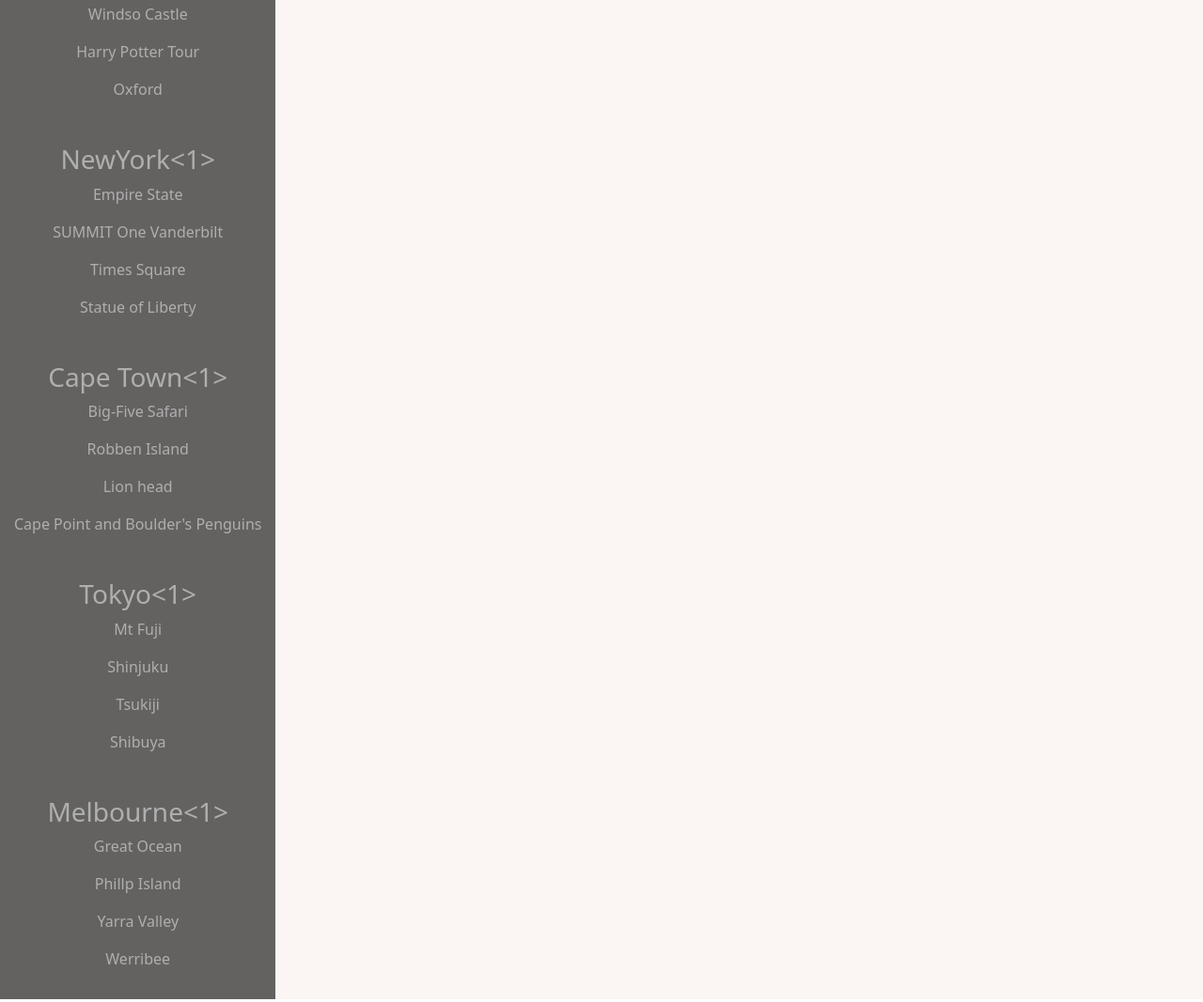
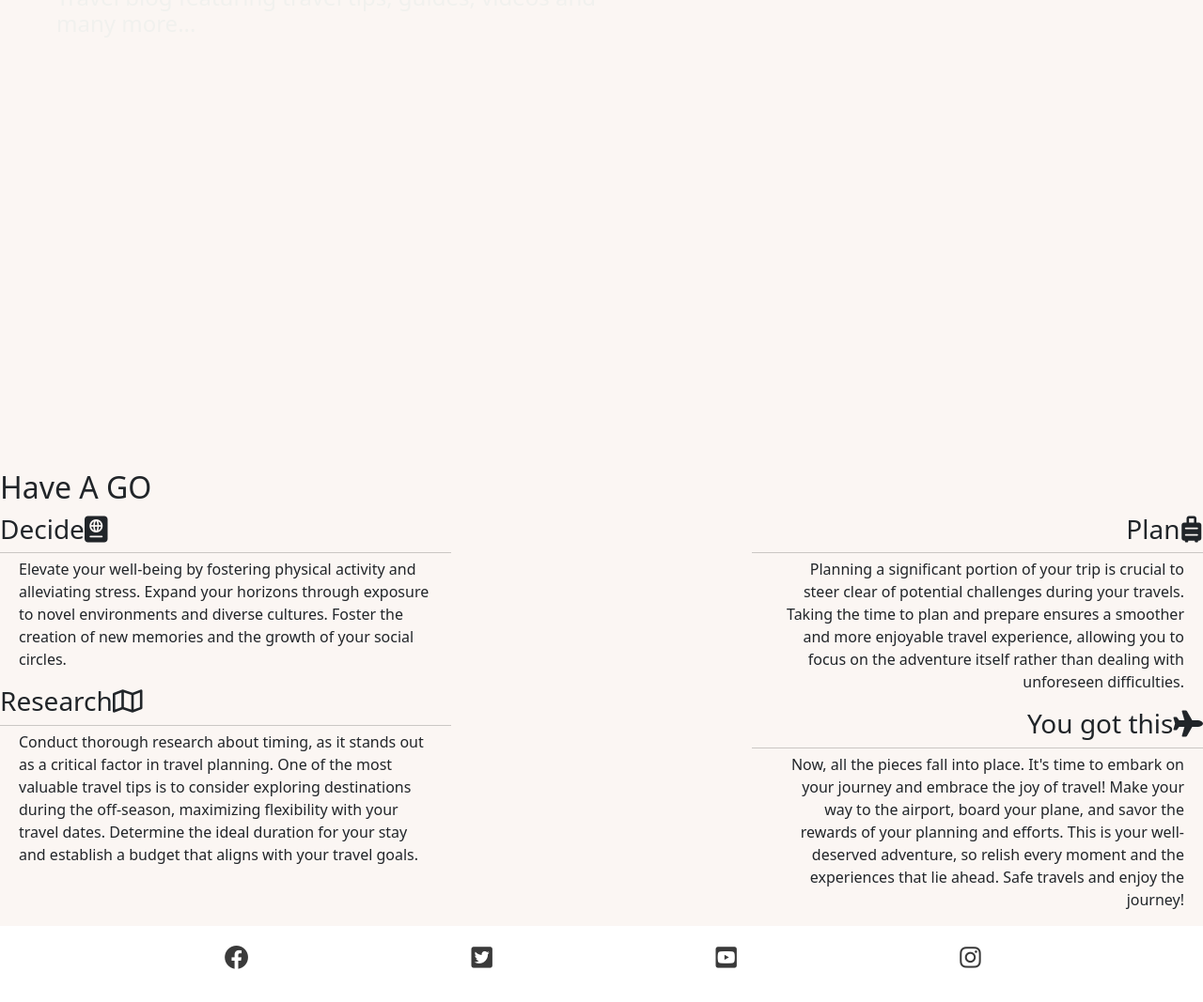
Before and after one commit to Stephanniee/LoveTravel, a plain HTML site: page index.html in a window 1280 px wide. Shown: the part 1252-2319 px from the top of the page at 94% size. Drawn offline with nearby package versions, Linux system fonts and the light colour scheme.

Commit message:
made changes to text

```diff
--- a/index.html
+++ b/index.html
@@ -48,7 +48,7 @@
             </div>
         </section>
         <section id="About travel">
-        <h2></h2>
+            <h2>Have A GO</h2>
             <div id="beginning">
                 <div id="first-step">
                     <div>
@@ -56,90 +56,48 @@
                         <hr>
                         <p>Elevate your well-being by fostering physical activity and alleviating stress.
                             Expand your horizons through exposure to novel environments and diverse cultures.
-                    Foster the creation of new memories and the growth of your social circles.
-                    Stimulate your creativity and transform your perspective.
-                    Cultivate improved communication skills, fostering stronger connections with both others and yourself.</p>
+                            Foster the creation of new memories and the growth of your social circles. </p>
                     </div>
                     <div>
                         <h3>Research<i class="fa-regular fa-map"></i></h3>
                         <hr>
-                <p>Conduct thorough research about timing, as it stands out as a critical factor in travel planning.
-                    One of the most valuable travel tips is to consider exploring destinations during the off-season,
-                    maximizing flexibility with your travel dates. Determine the ideal duration for your stay and
-                    establish a budget that aligns with your travel goals. By carefully addressing these aspects,
-                    you can optimize your travel experience and potentially enjoy cost savings and a more relaxed environment at your chosen destination.</p>
+                        <p>Conduct thorough research about timing, as it stands out as a critical factor in travel
+                            planning.
+                            One of the most valuable travel tips is to consider exploring destinations during the
+                            off-season,
+                            maximizing flexibility with your travel dates. Determine the ideal duration for your stay
+                            and
+                            establish a budget that aligns with your travel goals.</p>
+                    </div>
                 </div>
                 <div id="second-step">
                     <div>
                         <h3>Plan<i class="fa-solid fa-suitcase-rolling"></i></h3>
                         <hr>
-                    <p>Planning a significant portion of your trip is crucial to steer clear of potential challenges during your travels.
-                        By following these straightforward travel tips designed for beginners, you can enhance your organizational skills and better prepare for
-                        your journey. Taking the time to plan and prepare ensures a smoother and more enjoyable travel experience,
-                        allowing you to focus on the adventure itself rather than dealing with unforeseen difficulties.</p>
+                        <p>Planning a significant portion of your trip is crucial to steer clear of potential challenges
+                            during your travels.
+                            Taking the time to plan and prepare ensures a smoother and more enjoyable travel experience,
+                            allowing you to focus on the adventure itself rather than dealing with unforeseen
+                            difficulties.</p>
                     </div>
-                <div>
                     <div>
                         <h3>You got this<i class="fa-solid fa-plane"></i></h3>
                         <hr>
-                        <p>Now, all the pieces fall into place. It's time to embark on your journey and embrace the joy of travel!
-                            Make your way to the airport, board your plane (remember to bring your passport!),
-                            and savor the rewards of your planning and efforts. This is your
-                            well-deserved adventure, so relish every moment and the experiences that lie ahead. Safe travels and enjoy the journey!</p>
+                        <p>Now, all the pieces fall into place. It's time to embark on your journey and embrace the joy
+                            of travel!
+                            Make your way to the airport, board your plane, and savor the rewards of your planning and
+                            efforts. This is your
+                            well-deserved adventure, so relish every moment and the experiences that lie ahead. Safe
+                            travels and enjoy the journey!</p>
                     </div>
                 </div>
-             <div id="begining-image">
-                <div id="circle-cover-bg"></div>
-
                 </div>
-
             </div>
-
-        </div>
+        </section>
 
 
-     </section>
-     <section id="cities">
-        <h2></h2>
-        <div id="location">
-            <div>
-                <h3>London</h3>
-                <p>Stonehenge and Bath</p>
-                <p>Windso Castle</p>
-                <p>Harry Potter Tour</p>
-                <p>Oxford</p>
-            </div>
-            <div>
-                <h3>NewYork<1></1></h3>
-                <p>Empire State</p>
-                <p>SUMMIT One Vanderbilt</p>
-                <p>Times Square</p>
-                <p>Statue of Liberty</p>
-            </div>
-            <div>
-                <h3>Cape Town<1></1></h3>
-                <p>Big-Five Safari</p>
-                <p>Robben Island</p>
-                <p>Lion head</p>
-                <p>Cape Point and Boulder's Penguins</p>
-            </div>
-            <div>
-                <h3>Tokyo<1></1></h3>
-                <p>Mt Fuji</p>
-                <p>Shinjuku</p>
-                <p>Tsukiji</p>
-                <p>Shibuya</p>
-            </div>
-            <div>
-                <h3>Melbourne<1></1></h3>
-                <p>Great Ocean</p>
-                <p>Phillp Island</p>
-                <p>Yarra Valley</p>
-                <p>Werribee</p>
-            </div>
-        </div>
 
-     </section>
+
 
 
 
@@ -174,10 +132,18 @@
     </main>
     <footer>
         <ul id="social-networks">
-            <li><a href="https://www.Facebook.com/" target="_blank" rel="noopener" aria-label="Visit our Facebook page (opens in a new tab)"><i class="fa-brands fa-facebook"></i></a></li>
-            <li><a href="https://www.twitter.com/" target="_blank" rel="noopener" aria-label="Visit our Twitter page (opens in a new tab)"><i class="fa-brands fa-twitter-square"></i></a></li>
-            <li><a href="https://www.youtube.com/" target="_blank" rel="noopener" aria-label="Visit our Youtube page (opens in a new tab)"><i class="fa-brands fa-youtube-square"></i></a></li>
-            <li><a href="https://www.instagram.com/" target="_blank" rel="noopener" aria-label="Visit our Instagram page (opens in a new tab)"><i class="fa-brands fa-instagram"></i></a></li>
+            <li><a href="https://www.Facebook.com/" target="_blank" rel="noopener"
+                    aria-label="Visit our Facebook page (opens in a new tab)"><i class="fa-brands fa-facebook"></i></a>
+            </li>
+            <li><a href="https://www.twitter.com/" target="_blank" rel="noopener"
+                    aria-label="Visit our Twitter page (opens in a new tab)"><i
+                        class="fa-brands fa-twitter-square"></i></a></li>
+            <li><a href="https://www.youtube.com/" target="_blank" rel="noopener"
+                    aria-label="Visit our Youtube page (opens in a new tab)"><i
+                        class="fa-brands fa-youtube-square"></i></a></li>
+            <li><a href="https://www.instagram.com/" target="_blank" rel="noopener"
+                    aria-label="Visit our Instagram page (opens in a new tab)"><i
+                        class="fa-brands fa-instagram"></i></a></li>
         </ul>
 
     </footer>
--- a/styles.css
+++ b/styles.css
@@ -6,13 +6,10 @@ body {
   font-family: lato,sans-serif;}
 
  /* Rest Styles*/
- *{
+ * {
   padding:0;
 margin: 0;
 box-sizing: border-box;}
-
-/* text styling*/
-
 
 /* styling the title*/
 #logo {
@@ -23,6 +20,7 @@ color: black;
 letter-spacing: 3px;
 line-height: 1.5;
 }
+
 /*Header Styles*/
 nav {
 position:absolute;
@@ -62,7 +60,6 @@ color:inherit;}
 
   }
 
-
 .nav .dropdown:hover a:hover {
   background-color: #ca9999;
 }
@@ -85,14 +82,21 @@ color:inherit;}
     text-align:center;
     display: block;
   }
+
   .dropdown:hover .dropdown-content {
     display: block;
   }
 
 /*nav toggle*/
-#nav-toggle:checked~nav { display: block;}
-#nav-toggle {display: none;}
-.nav-toggle-lable {font-size: 2rem;
+
+#nav-toggle:checked~nav {
+  display: block;}
+
+#nav-toggle {
+  display: none;}
+
+.nav-toggle-lable {
+  font-size: 2rem;
   margin-left:20px; }
 
 /*Main content*/
@@ -107,8 +111,11 @@ main {
   height: 600px;
   width: 100%;
   background: url("assets/images/ClearwaterBeach-59cd9d74685fbe0011577afd.jpg") no-repeat center center/cover;
-  position: absolute;
+  position: relative;
 }
+
+/*cover text*/
+
 #cover-text {
   position: absolute;
   top: 30px;
@@ -129,6 +136,31 @@ main {
   font-size: 100%;
 }
 
+#beginning p {
+  padding: 0 20px;
+}
+
+#beginning hr {
+  border-top: 1px solid #3a3a3a ;
+  margin: 5px 0;
+  text-decoration: none;
+}
+
+#circle-cover-bg {
+  background: url("assets/images/Computer-Desktop-Wallpapers-chicago-usa-city-street-skyscrape-1920x1200.jpg") no-repeat top center/cover;
+  height: 90vw ;
+  width: 90vw;
+  margin-bottom:20px ;
+  border: 50%;
+  max-width: 300px;
+  max-height: 300px;
+  }
+
+  #begining-image {
+    display:flex;
+    align-items: center;
+    justify-content: center;
+  }
 
 /*Footer*/
 #social-networks {
@@ -143,6 +175,25 @@ main {
   padding: 5%;
   color: #3a3a3a;
 }
+
+
+
+
+
+
+
+
+
+
+
+
+
+
+
+
+
+
+
 /**/
 /**/
 /**/
@@ -161,6 +212,13 @@ main {
 /**/
 /**/
 /**/
+
+/* Media query: laptops and desktops (576px and up)*/
+@media screen and (min-width: 576px) {
+  #photos{column-count:2;
+  column-gap:0 ;}
+}
+
 /* Media query: tablets and larger (768px and up)*/
 @media screen and (min-width: 768px) {
 nav {
@@ -174,8 +232,10 @@ nav {
   left: 5%;
 }
 
-#menu {display: flex;}
-#menu > li {padding-left: 1rem; }
+#menu {
+  display: flex;}
+#menu > li {
+  padding-left: 1rem; }
 
 .nav-toggle-lable {
   display: none ;
@@ -188,39 +248,151 @@ nav {
   left:10%
 
 }
+
+/*main content*/
+main {
+  margin-top: 79%;
+}
+
+/*hero*/
+
 #cover-text {
   width: 600px;
   left:50px;
   font-size: 150%;
 }
+ /*Beginnig Section*/
+
+#first-step, #second-step {
+  display: flex;
+  flex-direction: column;
+  width: 100%;
+}
+
+#first-step > div,
+#second-step > div {
+  width: 75%;
+}
+
+#second-step > div{
+  text-align: end;
+  align-self: flex-end;}
+
+
+}
+
+/* Media query: laptops and desktops (992px and up)*/
+
+@media screen and (min-width: 992px) {
+  nav {
+    display: block;
+    box-shadow: none;
+    padding-right: 1rem ;
+    Top: 40px;
+    Display: Fixed;
+    left: 55%;
+    position: relative;
+    width: fit-content;
+  }
+
+  #menu {display: flex;}
+  #menu a:hover {border-bottom: 1px solid #ca9999 ;}
+  #menu > li {padding-left: 1rem; }
+
+  .nav-toggle-lable {
+    display: none ;
+  }
+
+  #logo {
+    font-size: 280%;
+    line-height: 75px;
+    margin-left:-300px;
+
+  }
+}
+
+/* Media query: laptops and desktops (12oopx)*/
+
+@media screen and (min-width: 1200px) {
+ /* beginning section*/
+ #beginning {
+  display: flex;
+  flex-direction: row;}
+
+  #beginning > div {
+    flex: 1;}
+
+  #beginning-image{
+    order: 0;}
+
+  #second-step {
+    order: 1;}
+
+  #frist-step > div {
+    align-self: flex-start;}
+
+  #second-step > div{
+    align-self: flex-end;}
+
+  #photos{
+    column-count: 4; }
+
+}
 
 
 
-  /*main section 2 with text */
-  #circle-cover-bg {
-background: fixed;
-height: 90vw ;
-width: 90vw;
-margin-bottom:20px ;
-border: 50%;
-max-width: 300px;
-max-height: 300px;
-}
-#begining-image {
-  display:flex;
-  align-items: center;
-  justify-content: center;
-}
 
-  #first-step,
-  #second-step {
-    display: flex;
-    flex-direction: column;
-    width: 100%;
+
+
+
+
+  /* Form */
+  #signup {
+      background-position: center;
+      position: relative;
   }
 
-  #second-step > div{text-align: end;
-    align-self: flex-end;}
+  #signup-form {
+      max-width: 400px;
+      position: absolute;
+      left: 10%;
+      top: 150px;
+  }
+
+  .text-input:hover {
+      border-color: #f16c6b;
+  }
+
+  .join-button:hover {
+      background-color: #fafafa;
+      color: #454b1b;
+  }
+
+
+
+
+
+
+
+
+
+
+
+
+
+
+
+
+
+
+
+
+
+
+
+
+
+
 /*cities*/
 #cities {
   background: local;
@@ -299,98 +471,3 @@ max-height: 300px;
   background-color: #454b1b;
   color: #fafafa;
 }
-
-
-
-/* Media query: tablets and larger (768px and up) */
-@media screen and (min-width: 768px) {
-
-  /* Form */
-  #signup {
-      background-position: center;
-      position: relative;
-  }
-
-  #signup-form {
-      max-width: 400px;
-      position: absolute;
-      left: 10%;
-      top: 150px;
-  }
-
-  .text-input:hover {
-      border-color: #f16c6b;
-  }
-
-  .join-button:hover {
-      background-color: #fafafa;
-      color: #454b1b;
-  }
-
-}
-
-
-
-
-
-
-
-
-
-
-
-
-
-
-
-
-
-
-/* Media query: laptops and desktops (576px and up)*/
-@media screen and (min-width: 576px) {
-  #photos{column-count:2;
-  column-gap:0 ;}
-}
-
-/* Media query: laptops and desktops (992px and up)*/
-@media screen and (min-width: 992px) {
-  nav {
-    display: block;
-    box-shadow: none;
-    padding-right: 1rem ;
-    Top: 40px;
-    Display: Fixed;
-    left: 55%;
-    position: relative;
-    width: fit-content;
-  }
-
-  #menu {display: flex;}
-  #menu a:hover {border-bottom: 1px solid #ca9999 ;}
-  #menu > li {padding-left: 1rem; }
-
-  .nav-toggle-lable {
-    display: none ;
-  }
-
-  #logo {
-    font-size: 280%;
-    line-height: 75px;
-    margin-left:-300px;
-
-  }
-
-  #beginning { display: flex;
-  flex-direction: row;}
-  #beginning > div {flex: 1;}
-
-  #begining-image{ order: 0;}
-
-  #second-step {order: 1;}
-
-  #frist-step > div { align-self: flex-start;}
-
-  #second-step > div{ align-self: flex-end;}
-
- #photos{column-count:4; }
-}
```
Also changed, not shown: assets/images/Computer-Desktop-Wallpapers-chicago-usa-city-street-skyscrape-1920x1200.jpg (added). Lines whose indentation alone changed are shown as unchanged.
